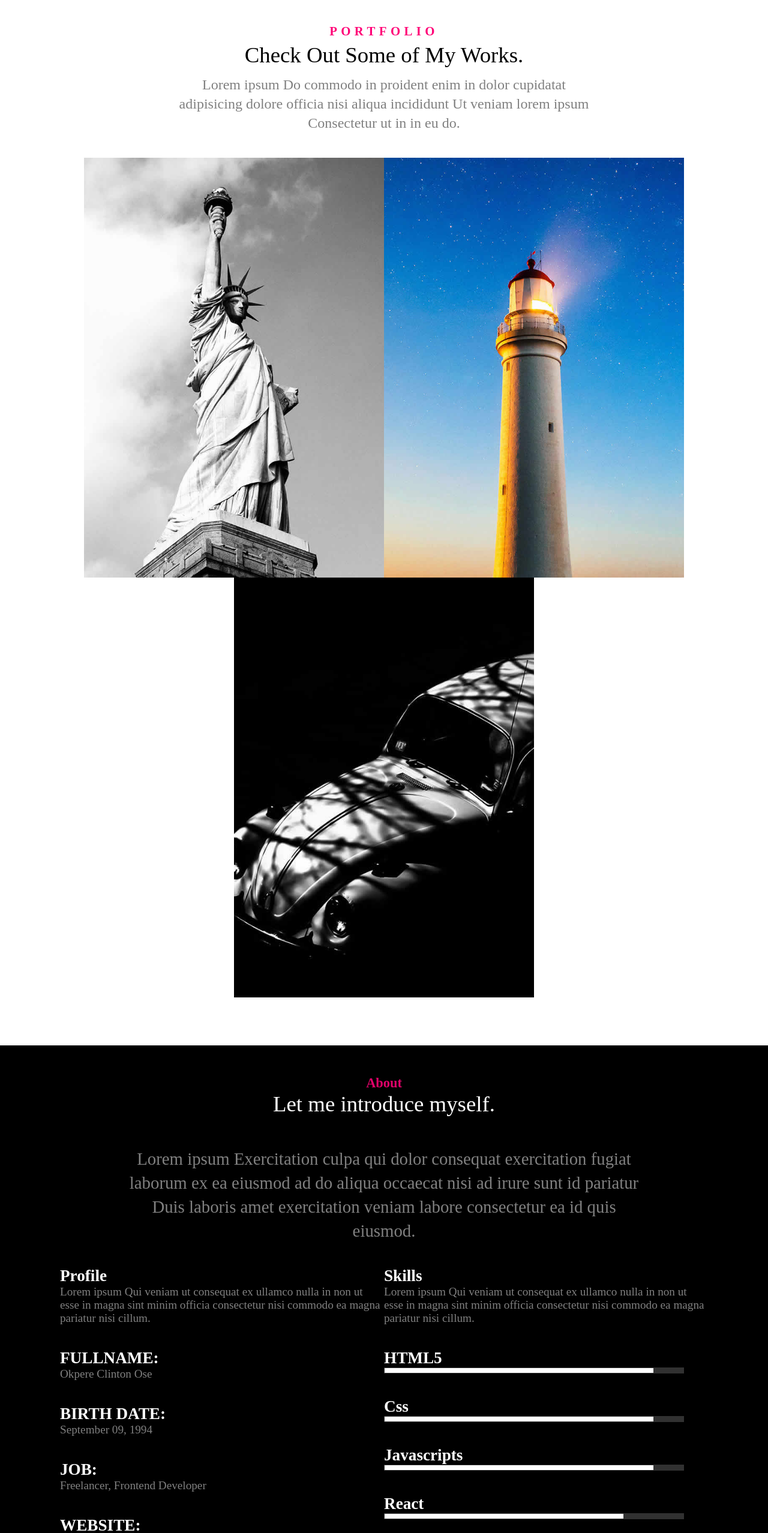
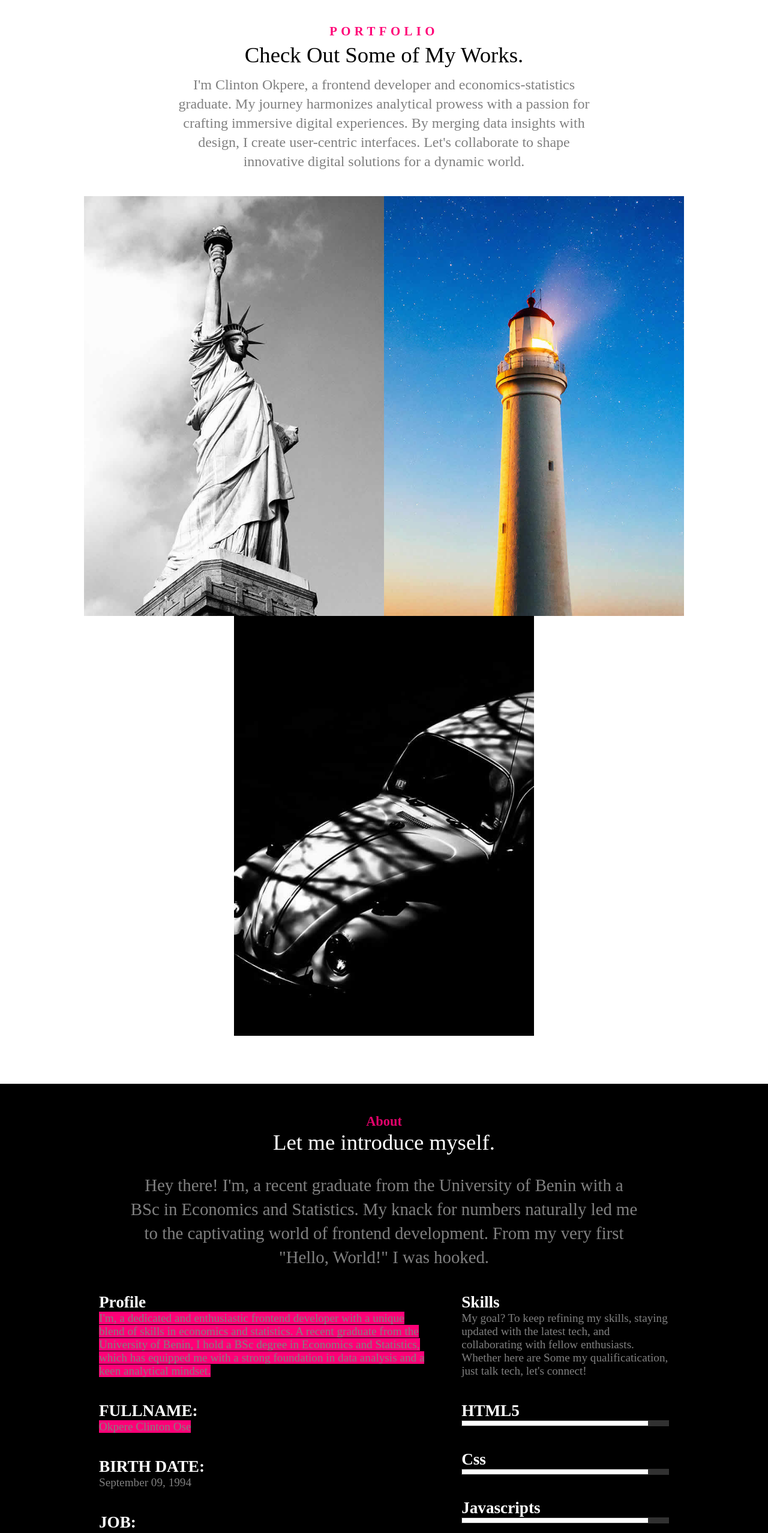
Before and after one commit to okpere/myport, a React (Create React App) app: page / in a window 1280 px wide. Shown: the part 840-3396 px from the top of the page at 60% size. Built offline with nearby package versions, Linux system fonts and the light colour scheme.

Commit message:
1st effect

```diff
--- a/package.json
+++ b/package.json
@@ -6,6 +6,7 @@
     "@testing-library/jest-dom": "^5.16.5",
     "@testing-library/react": "^13.4.0",
     "@testing-library/user-event": "^13.5.0",
+    "aos": "^2.3.4",
     "react": "^18.2.0",
     "react-dom": "^18.2.0",
     "react-icon": "^1.0.0",
--- a/src/App.js
+++ b/src/App.js
@@ -1,4 +1,3 @@
-import React from 'react'
 import './App.css'
 import Header from './componets/Header/Header'
 import Main from './componets/Main/Main'
--- a/src/componets/About/About.css
+++ b/src/componets/About/About.css
@@ -21,18 +21,18 @@
 .about-intro span {
   font-size: 1.8rem;
   line-height: 2.5rem;
-  margin-top: 50px;
+  margin-top: 30px;
   color: gray;
   text-align: center;
 }
 .about-explain {
   display: flex;
-  flex-direction: row;
-  justify-content: space-around;
-  align-content: center;
+  gap: 50px;
+  max-width: 950px;
+  margin: 0 auto;
 }
-.about-explain_profile .about-explain_skills {
-  max-width: 300px;
+.about-explain_profile span:first-of-type{
+  background-color: #ff0077;
 }
 .about-explain_profile p,
 .about-explain_skills li,
--- a/src/componets/About/About.js
+++ b/src/componets/About/About.js
@@ -7,19 +7,21 @@ const About = () => {
         <h3>About</h3>
         <p>Let me introduce myself.</p>
         <span>
-          Lorem ipsum Exercitation culpa qui dolor consequat exercitation fugiat
-          laborum ex ea eiusmod ad do aliqua occaecat nisi ad irure sunt id
-          pariatur Duis laboris amet exercitation veniam labore consectetur ea
-          id quis eiusmod.
+          Hey there! I'm, a recent graduate from the University
+          of Benin with a BSc in Economics and Statistics. My knack for numbers
+          naturally led me to the captivating world of frontend development.
+          From my very first "Hello, World!" I was hooked.
         </span>
       </div>
       <div className="about-explain">
         <div className="about-explain_profile">
           <p>Profile</p>
           <span>
-            Lorem ipsum Qui veniam ut consequat ex ullamco nulla in non ut esse
-            in magna sint minim officia consectetur nisi commodo ea magna
-            pariatur nisi cillum.
+            I'm, a dedicated and enthusiastic frontend developer
+            with a unique blend of skills in economics and statistics. A recent
+            graduate from the University of Benin, I hold a BSc degree in
+            Economics and Statistics, which has equipped me with a strong
+            foundation in data analysis and a keen analytical mindset.
           </span>
           <div className="about-explain_profile_bio">
             <p>FULLNAME:</p>
@@ -37,9 +39,9 @@ const About = () => {
         <div className="about-explain_skills">
           <p>Skills</p>
           <span>
-            Lorem ipsum Qui veniam ut consequat ex ullamco nulla in non ut esse
-            in magna sint minim officia consectetur nisi commodo ea magna
-            pariatur nisi cillum.
+            My goal? To keep refining my skills, staying updated with the latest
+            tech, and collaborating with fellow enthusiasts. Whether here are
+            Some my qualificatication, just talk tech, let's connect!
           </span>
           <ul className="about-explain_skills_bio">
             <li>HTML5</li>
--- a/src/componets/Examples/Examples.js
+++ b/src/componets/Examples/Examples.js
@@ -1,12 +1,19 @@
 import React from "react";
 import ImageContainer from "../../ImageContainer/ImageContainer";
 import "./Examples.css";
+import AOS from 'aos'
+import 'aos/dist/aos.css'
+import { useEffect } from 'react'
+
 
 // Import the images using their relative paths
 import liberty from "../../assets/liberty.jpg";
 import lighthouse from "../../assets/lighthouse.jpg";
 import beetle from "../../assets/beetle.jpg";
 const Examples = () => {
+  useEffect(()=> {
+    AOS.init({duration: 3000});
+  },[])
   const imagesData = [
     {
       imagePath: liberty,
@@ -29,14 +36,16 @@ const Examples = () => {
   ];
 
   return (
-    <section className="examples">
+    <section className="examples" data-aos="zoom-in">
       <div className="examples_info">
         <h4>PORTFOLIO</h4>
         <p>Check Out Some of My Works.</p>
         <p>
-          Lorem ipsum Do commodo in proident enim in dolor cupidatat adipisicing
-          dolore officia nisi aliqua incididunt Ut veniam lorem ipsum
-          Consectetur ut in in eu do.
+          I'm Clinton Okpere, a frontend developer and economics-statistics
+          graduate. My journey harmonizes analytical prowess with a passion for
+          crafting immersive digital experiences. By merging data insights with
+          design, I create user-centric interfaces. Let's collaborate to shape
+          innovative digital solutions for a dynamic world.
         </p>
       </div>
       <div className="examples-images">
--- a/src/componets/Main/Main.js
+++ b/src/componets/Main/Main.js
@@ -1,5 +1,6 @@
 import logo from "../../assets/intro-bg.jpg";
 import "./Main.css";
+
 import { ImBehance, ImFacebook, ImLinkedin2, ImTumblr } from "react-icons/im";
 import { FiChevronDown } from "react-icons/fi";
 
```
Also changed, not shown: src/componets/Scrolleffect/ScrollEffect.css (added, +11 -0 lines), src/componets/Scrolleffect/ScrollEffect.js (added, +23 -0 lines), 1 other file (tests, documents, lock files or other folders).
